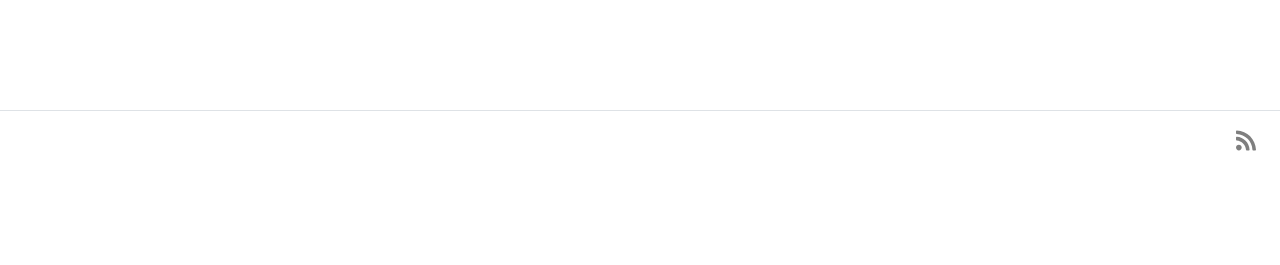
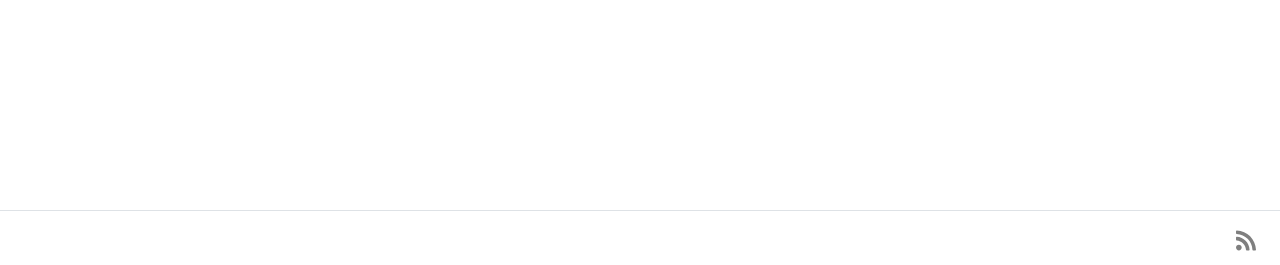
Before and after one commit to atouchard/atouchard, a Jekyll site: the page built from index.md, in a window 1280 px wide. Shown: the part 732-997 px from the top of the page. Built offline with Jekyll 4.4.1, drawn with Linux system fonts in a browser that asks for light colours; before the commit the page ends 900 px from its top, so only the background shows below that.

Commit message:
fix footer style

```diff
--- a/assets/css/style.scss
+++ b/assets/css/style.scss
@@ -78,7 +78,7 @@ img {
 
 .navbar-bottom {
     position: absolute;
-    bottom: 0;
+    bottom: -100px;
     left: 0;
     right: 0;
     margin-top: 4rem;
```
